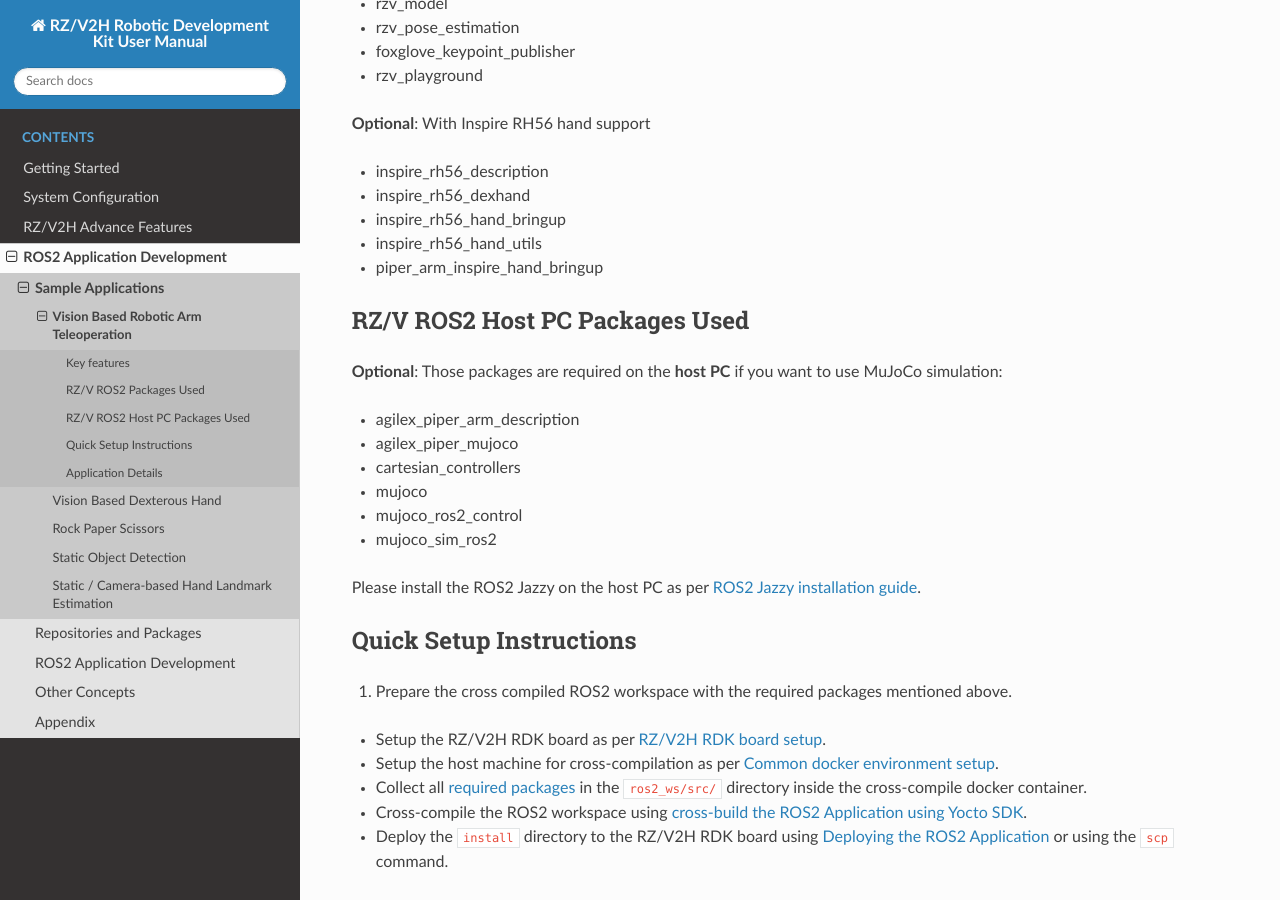
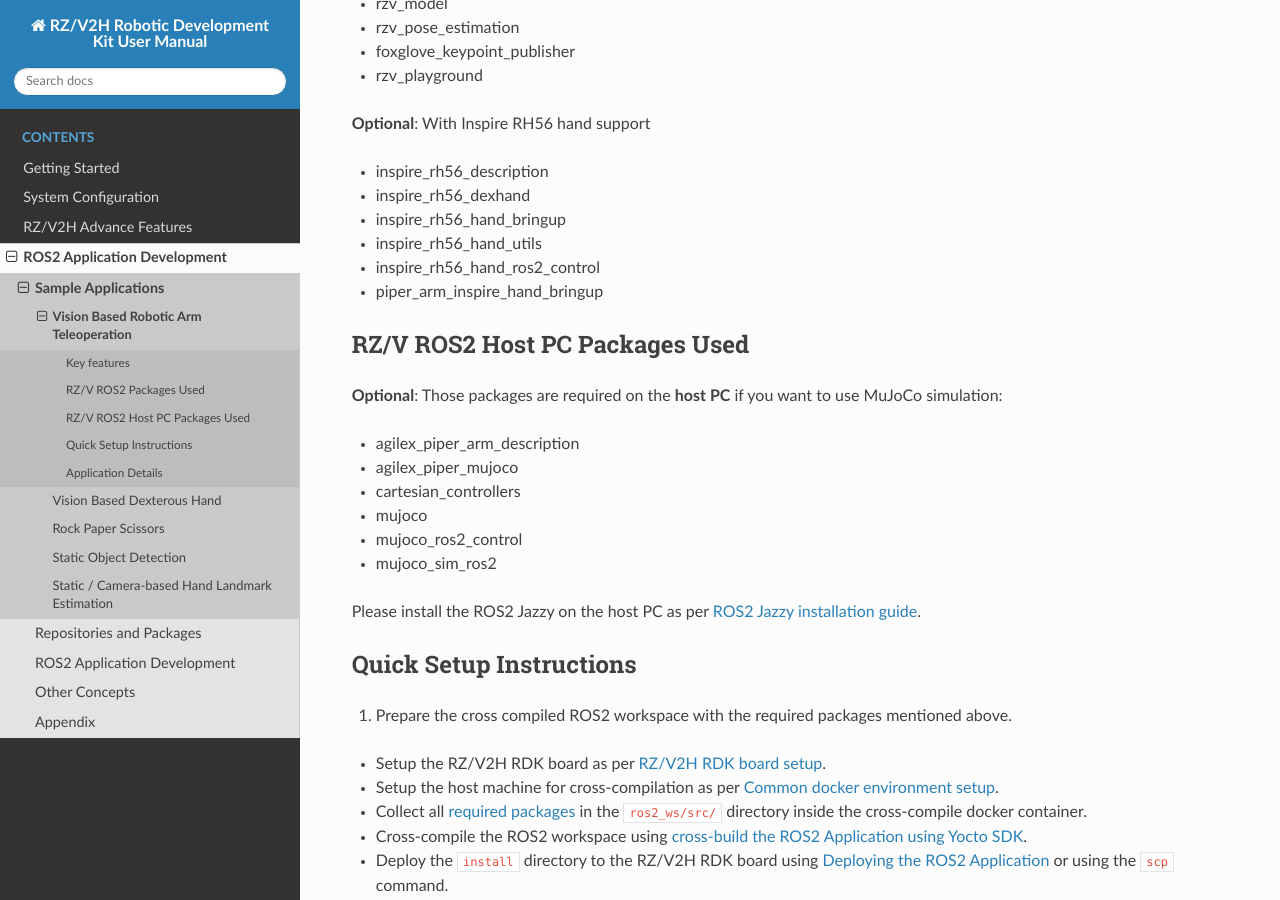
Before and after one commit to renesas-rdk/rzv2h_rdk_documentation, a Sphinx documentation site: the page built from source/3_ros2_development/sample_apps/arm_teleoperation.rst, in a window 1280 px wide and 900 px high, scrolled down 1287 px. Built offline with Sphinx 7.4.7 and the Read the Docs theme 3.1.0, drawn with Linux system fonts in a browser that asks for light colours.

Commit message:
fix: missing package
Signed-off-by: Cong Nguyen <cong.nguyen.zn@renesas.com>

```diff
--- a/source/3_ros2_development/sample_apps/arm_teleoperation.rst
+++ b/source/3_ros2_development/sample_apps/arm_teleoperation.rst
@@ -49,6 +49,7 @@ RZ/V ROS2 Packages Used
 - inspire_rh56_dexhand
 - inspire_rh56_hand_bringup
 - inspire_rh56_hand_utils
+- inspire_rh56_hand_ros2_control
 - piper_arm_inspire_hand_bringup
 
 RZ/V ROS2 Host PC Packages Used
```
